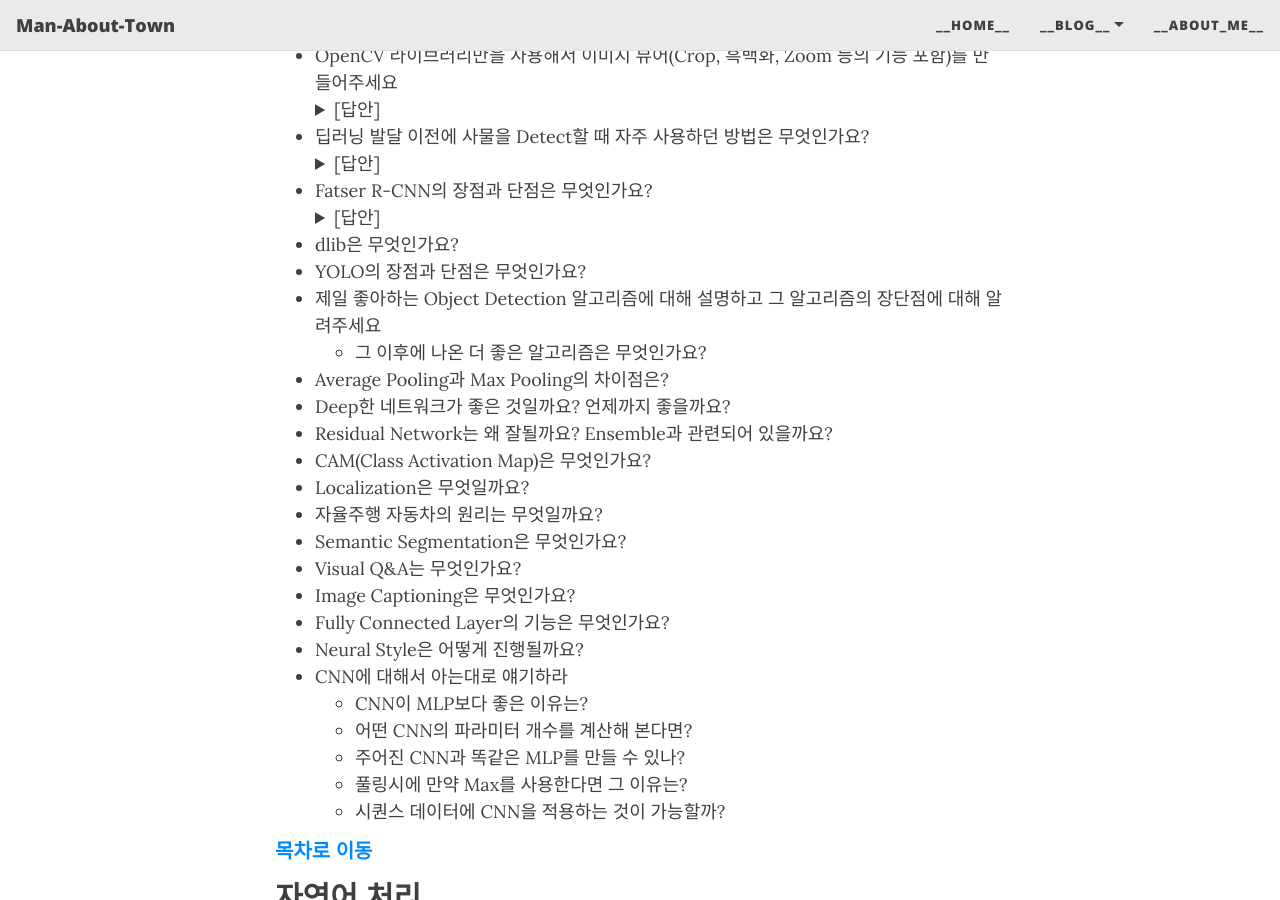
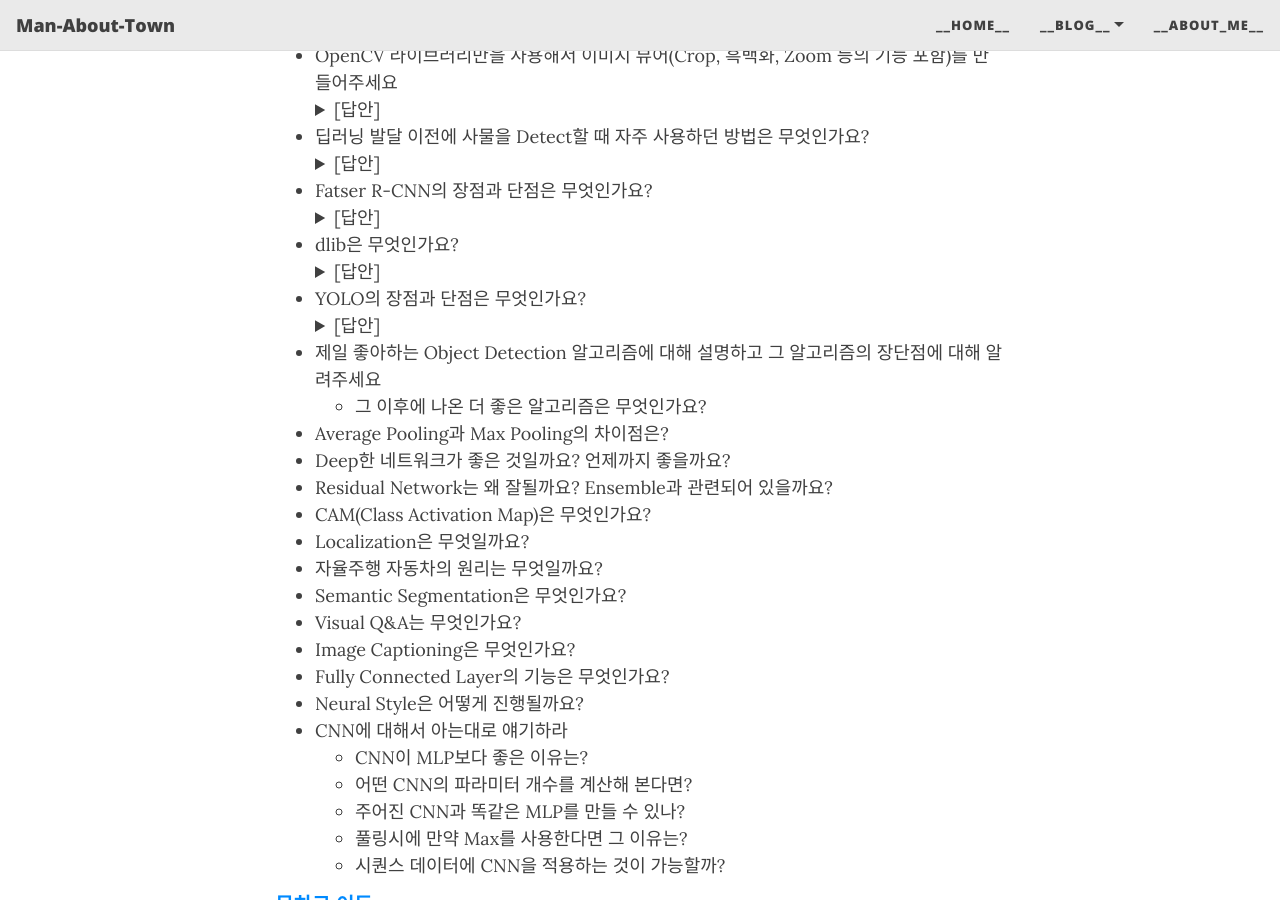
Before and after one commit to YongWookHa/yongwookha.github.io, a Jekyll site: the page built from collections/_MachineLearning/2021-01-29-Interview Question.md, in a window 1280 px wide and 900 px high, scrolled down 7399 px. Built offline with Jekyll 4.4.1, drawn with Linux system fonts in a browser that asks for light colours; nearby versions of some CDN libraries; some web fonts are replaced; formulas are drawn with MathJax 3; comment, search, counter and statistics services are not loaded.

Commit message:
update contents

```diff
--- a/collections/_MachineLearning/2021-01-29-Interview Question.md
+++ b/collections/_MachineLearning/2021-01-29-Interview Question.md
@@ -739,7 +739,19 @@ Answer by [YongWook Ha](https://github.com/YongWookHa)
 
   </details>
 - dlib은 무엇인가요?
+  <details markdown="1">
+    <summary>[답안]</summary>
+
+    > Dlib은 C++ 으로 작성된 크로스 플랫폼 라이브러리이다. 주로 얼굴 검출에 사용된다. HOG(Histogram of Oriented Gradients) Feature를 이용한 방법 혹은 CNN을 통한 얼굴 검출 및 인식 전반을 손쉽게 이용할 수 있다.
+
+  </details>
 - YOLO의 장점과 단점은 무엇인가요?
+  <details markdown="1">
+    <summary>[답안]</summary>
+
+    > YOLO는 CNN에 전체 이미지를 한번만 통과시키기 때문에 RCNN 계열의 방법보다 속도가 빠르다는 장점이 있지만, Faster-RCNN이나 Mask-RCNN보다 정확도는 조금 떨어진다는 단점이 있다.
+
+  </details>
 - 제일 좋아하는 Object Detection 알고리즘에 대해 설명하고 그 알고리즘의 장단점에 대해 알려주세요
 	- 그 이후에 나온 더 좋은 알고리즘은 무엇인가요?
 - Average Pooling과 Max Pooling의 차이점은?
```
